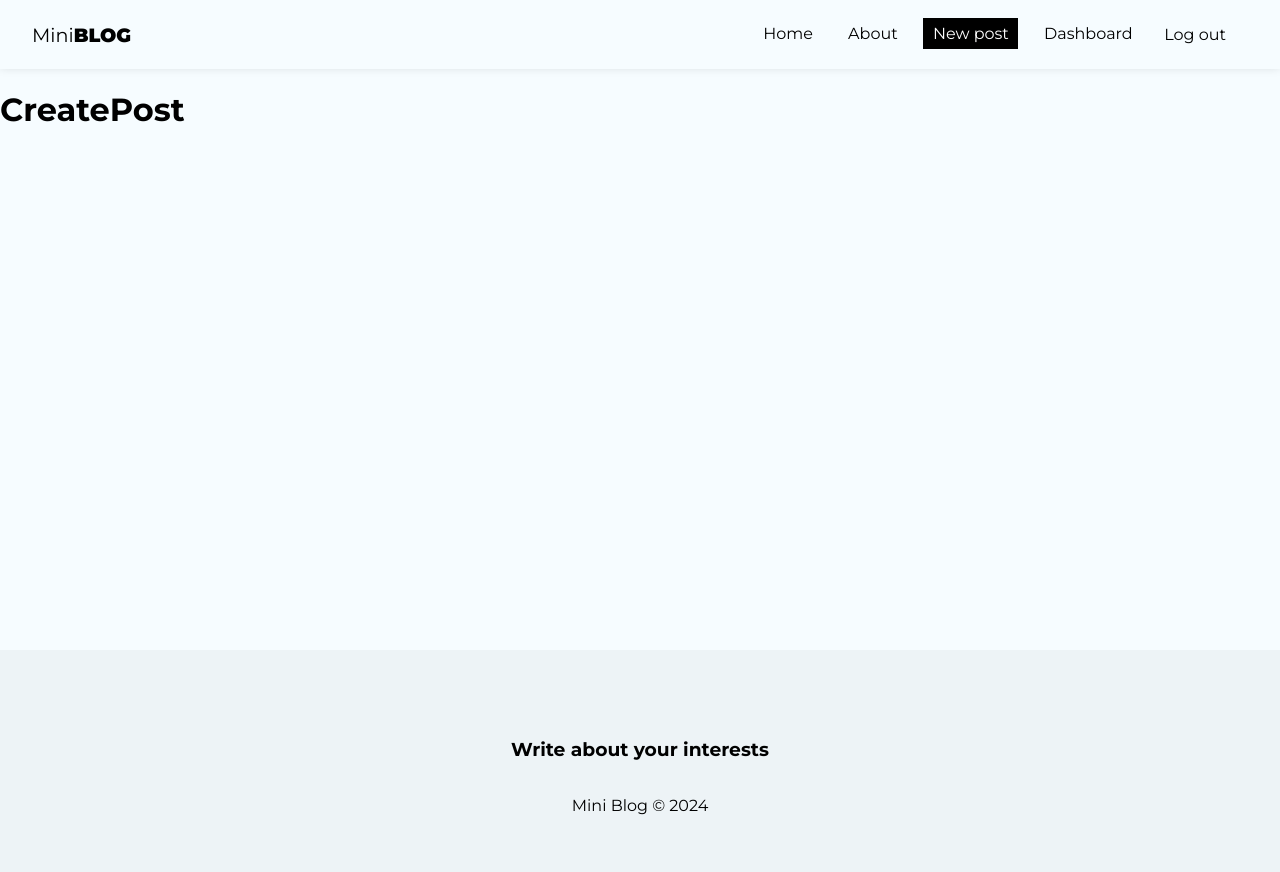
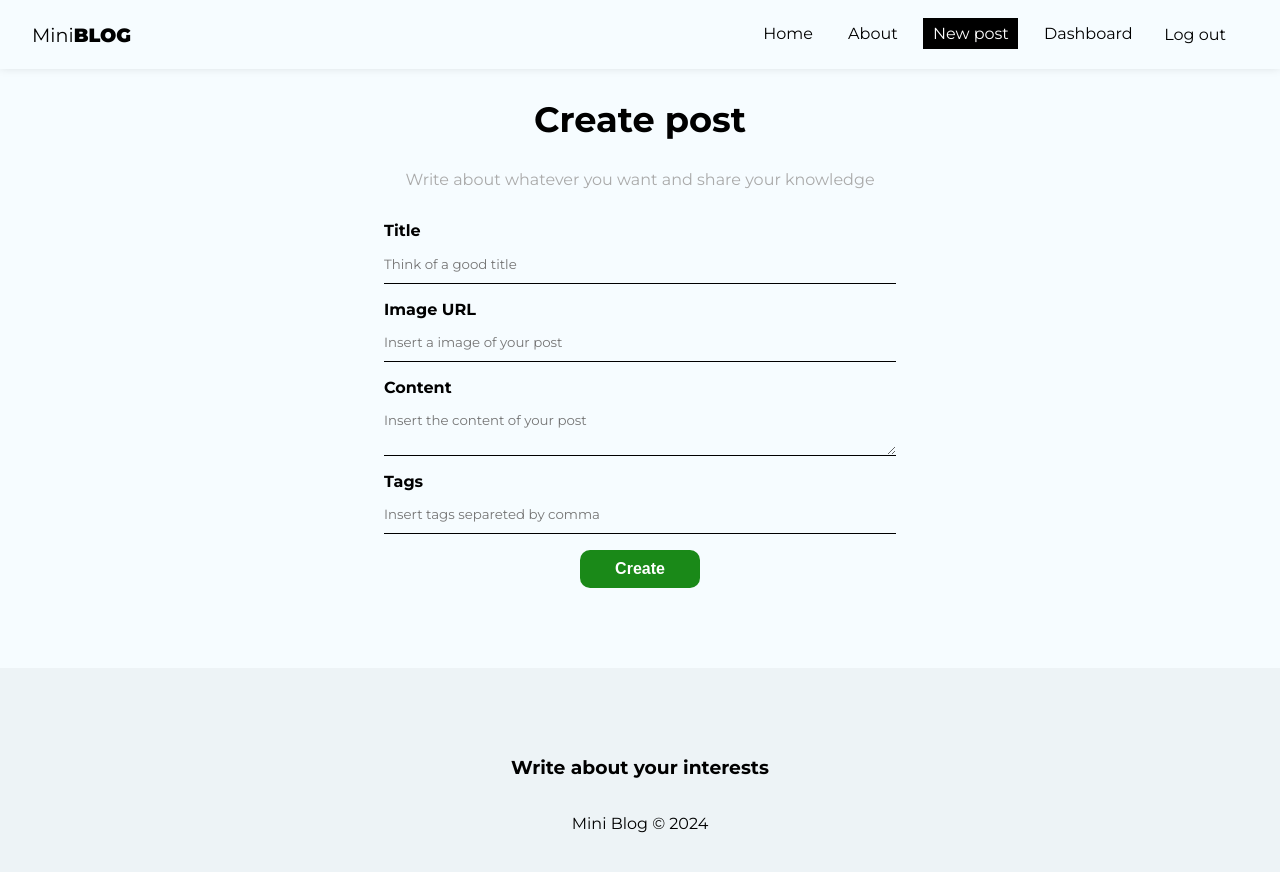
Before and after one commit to pedromendonca-dev/miniblogReact, a React (Create React App) app: page /posts/create in a window 1280 px wide. Shown: the top 872 px of the page. Built offline with nearby package versions, Linux system fonts and the light colour scheme; no server answers; sample sign-in values are in the browser's storage.

Commit message:
uppload createPost firebase

```diff
--- /dev/null
+++ b/src/hooks/useInsertDocument.js
@@ -0,0 +1,78 @@
+import {useState, useEffect, useReducer} from 'react'
+import {db} from '../firebase/config'
+
+import { collection, addDoc, Timestamp } from 'firebase/firestore'
+
+
+const initialState = {
+  loading: null,
+  error: null
+}
+
+const insertReducer = (state,action) =>{
+  switch(action.type){
+
+    case "LOADING":
+      return {loading:true, error:null}
+    case "INSERTED_DOC":
+      return {loading:false, error:null}
+    case "ERROR":
+      return {loading:false, error:action.payload}
+    default:
+      return state;
+  }
+
+}
+
+export const useInsertDocument = (docCollection)=>{
+
+
+  const [response, dispatch] = useReducer(insertReducer, initialState)
+
+  const [cancelled, setCancelled] = useState(false)
+
+  const checkCancelBeforeDispatch = (action) =>{
+    if(!cancelled){
+      dispatch(action)
+    }
+  }
+
+  const insertDocument = async (document) =>{
+
+    checkCancelBeforeDispatch({
+      type:"LOADING"
+    })
+
+    try{
+
+      const newDocument = {...document, createdAt: Timestamp.now()}
+
+      const insertedDocument = await addDoc(
+        collection(db, docCollection),
+        newDocument
+      )
+
+      checkCancelBeforeDispatch({
+        type:"INSERTED_DOC",
+        payload:insertedDocument,
+      })
+
+
+    } catch (error){
+
+      checkCancelBeforeDispatch({
+          type:"ERROR",
+          payload:error.message
+        })
+
+    }
+
+  }
+
+
+  useEffect(()=>{
+    return ()=> setCancelled(true)
+  },[])
+
+  return {insertDocument, response};
+}
--- a/src/pages/About/About.js
+++ b/src/pages/About/About.js
@@ -8,7 +8,7 @@ const About = () => {
     <h2>About the Mini <span>Blog</span></h2>
     <p>This project consists of a blog built with React on the front-end and Firebase on the back-end</p>
     <Link to ='/posts/create' className ='btn'>
-      Criar post
+      Create post
       </Link>
     </div>
   )
--- a/src/pages/CreatePost/CreatePost.js
+++ b/src/pages/CreatePost/CreatePost.js
@@ -1,11 +1,115 @@
-import styles from './Createpost.module.css'
+import styles from "../CreatePost/Createpost.module.css";
+import { useState } from "react";
+import { Navigate, useNavigate } from "react-router-dom";
+import { useAuthValue } from "../../context/AuthContext";
+import { useInsertDocument } from "../../hooks/useInsertDocument";
 
 const CreatePost = () => {
+  const [title, setTitle] = useState("");
+  const [image, setImage] = useState("");
+  const [body, setBody] = useState("");
+  const [tags, setTags] = useState([]);
+  const [formError, setFormError] = useState("");
+  const { user } = useAuthValue();
+
+  const { insertDocument, response } = useInsertDocument("posts");
+
+  const navigate = useNavigate()
+
+  const handleSubmit = (e) => {
+    e.preventDefault();
+    setFormError("");
+
+
+    try {
+      new URL(image)
+    } catch (error) {
+      setFormError("An image must be a URL");
+      return
+    }
+
+    if(formError) {return}
+
+    const tagsArray = tags.split(",").map ((tag)=>tag.trim().toLowerCase());
+
+    if(!title || !image || !tags || !body){
+      setFormError("Please, fill every field!")
+      return;
+    }
+
+    insertDocument({
+      title,
+      image,
+      body,
+      tagsArray,
+      uid: user.uid,
+      createdBy: user.displayName,
+    });
+
+
+    navigate('/')
+    console.log(insertDocument)
+  };
   return (
-    <div>
-      <h1>CreatePost</h1>
+    <div className={styles.create_post}>
+      <h2>Create post</h2>
+      <p>Write about whatever you want and share your knowledge</p>
+      <form onSubmit={handleSubmit}>
+        <label>
+          <span>Title</span>
+          <input
+            type="text"
+            name="title"
+            required
+            placeholder="Think of a good title"
+            onChange={(e) => setTitle(e.target.value)}
+          />
+        </label>
+
+        <label>
+          <span>Image URL</span>
+          <input
+            type="text"
+            name="image"
+            required
+            placeholder="Insert a image of your post"
+            onChange={(e) => setImage(e.target.value)}
+          />
+        </label>
+
+        <label>
+          <span>Content</span>
+          <textarea
+            name="body"
+            required
+            placeholder="Insert the content of your post"
+            onChange={(e) => setBody(e.target.value)}
+            value={body}
+          />
+        </label>
+
+        <label>
+          <span>Tags</span>
+          <input
+            type="text"
+            name="tags"
+            required
+            placeholder="Insert tags separeted by comma"
+            onChange={(e) => setTags(e.target.value)}
+            value={tags}
+          />
+        </label>
+        {!response.loading && <button className="btn">Create</button>}
+        {response.loading && (
+          <button className="btn" disabled>
+            Loading...
+          </button>
+        )}
+        {response.error && <p className="error">{response.error}</p>}
+        {formError && <p className="error">{formError}</p>}
+      </form>
     </div>
-  )
-}
+  );
+};
 
-export default CreatePost
+export default CreatePost;
--- a/src/pages/CreatePost/Createpost.module.css
+++ b/src/pages/CreatePost/Createpost.module.css
@@ -0,0 +1,22 @@
+.create_post{
+  text-align: center;
+  font-family: "Montserrat", sans-serif;
+
+}
+
+.create_post h2{
+  font-size:2.2em;
+}
+
+.create_post p {
+  color: #AAA;
+  margin-bottom: 2em;
+}
+
+.create_post input {
+  font-family: "Montserrat", sans-serif;
+}
+
+.create_post textarea{
+    font-family: "Montserrat", sans-serif;
+}
```
